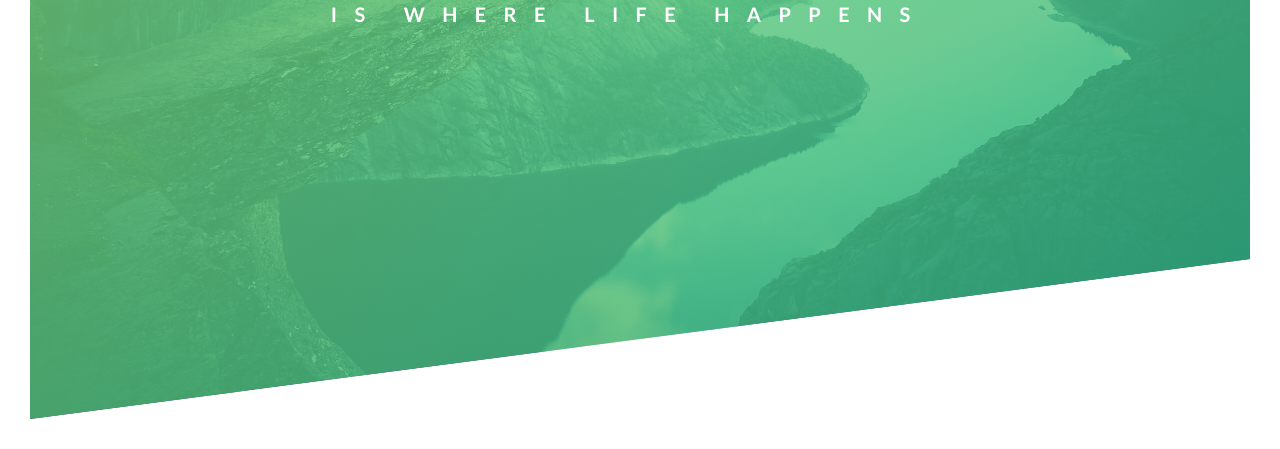
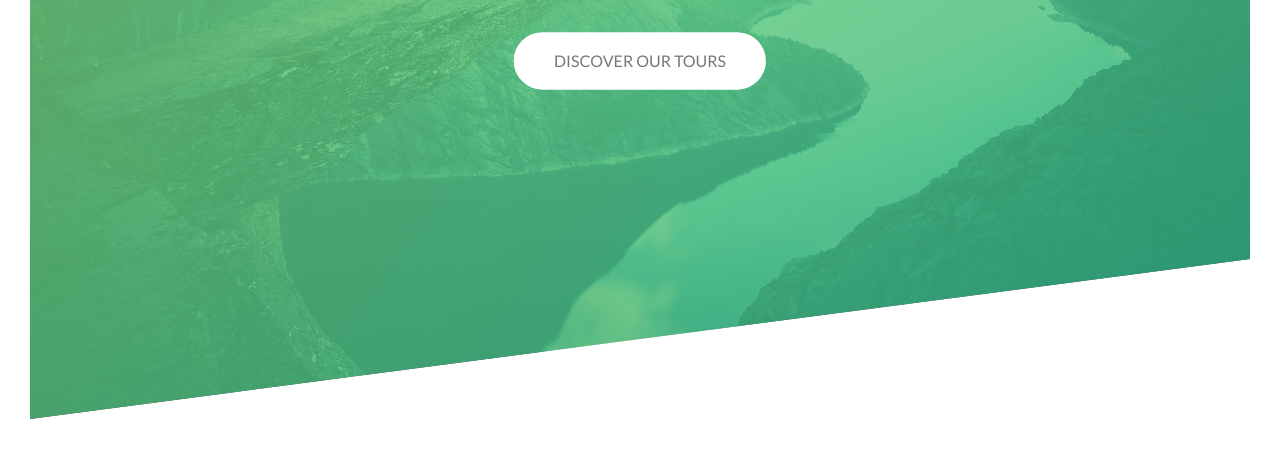
Before and after one commit to zacsolo/Natours, a plain HTML site: page index.html in a window 1280 px wide. Shown: the part 371-820 px from the top of the page. Drawn offline with Linux system fonts and the light colour scheme.

Commit message:
🏕Buttons and Button Animations

```diff
--- a/css/style.css
+++ b/css/style.css
@@ -51,6 +51,7 @@ body {
   top: 40%;
   left: 50%;
   transform: translate(-50%, -50%);
+  text-align: center;
 }
 
 .heading-primary {
@@ -58,6 +59,7 @@ body {
   text-transform: uppercase;
 
   backface-visibility: hidden;
+  margin-bottom: 60px;
 }
 .heading-primary-main {
   display: block;
@@ -104,3 +106,65 @@ body {
     transform: translate(0);
   }
 }
+@keyframes moveInBottom {
+  0% {
+    opacity: 0;
+    transform: translateY(30px);
+  }
+  100% {
+    opacity: 1;
+    transform: translate(0);
+  }
+}
+
+.btn:link,
+.btn:visited {
+  text-transform: uppercase;
+  text-decoration: none;
+  padding: 15px 40px;
+  display: inline-block;
+  border-radius: 100px;
+  transition: all, 0.2s;
+  position: relative;
+}
+
+.btn:hover {
+  transform: translateY(-3px);
+  box-shadow: 0 10px 20px rgba(0, 0, 0, 0.2);
+}
+
+.btn:active {
+  transform: translateY(-1px);
+  box-shadow: 0 5px 10px rgba(0, 0, 0, 0.2);
+}
+
+.btn-white {
+  background-color: #fff;
+  color: #777;
+}
+
+.btn::after {
+  content: '';
+  display: inline-block;
+  height: 100%;
+  width: 100%;
+  border-radius: 100px;
+  position: absolute;
+  top: 0;
+  left: 0;
+  z-index: -1;
+  transition: all 0.4s;
+}
+
+.btn-white::after {
+  background-color: #fff;
+}
+
+.btn:hover::after {
+  transform: scaleX(1.4) scaleY(1.6);
+  opacity: 0;
+}
+.btn-animated {
+  animation: moveInBottom 0.5s ease-out 0.75s;
+  animation-fill-mode: backwards;
+}
--- a/index.html
+++ b/index.html
@@ -25,6 +25,7 @@
           <span class="heading-primary-main">Outdoors</span>
           <span class="heading-primary-sub">is where life happens</span>
         </h1>
+        <a href="#" class="btn btn-white btn-animated">Discover our tours</a>
       </div>
     </header>
   </body>
```
